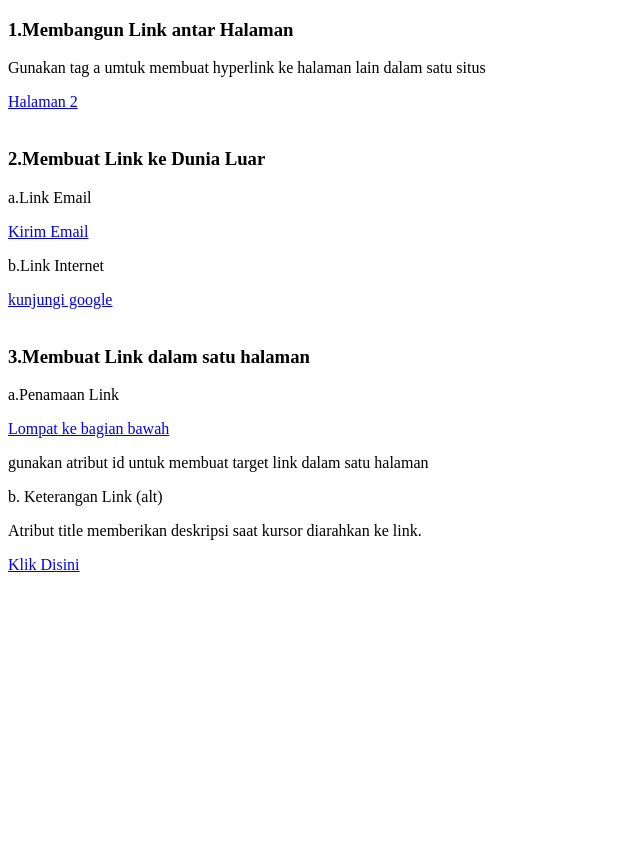
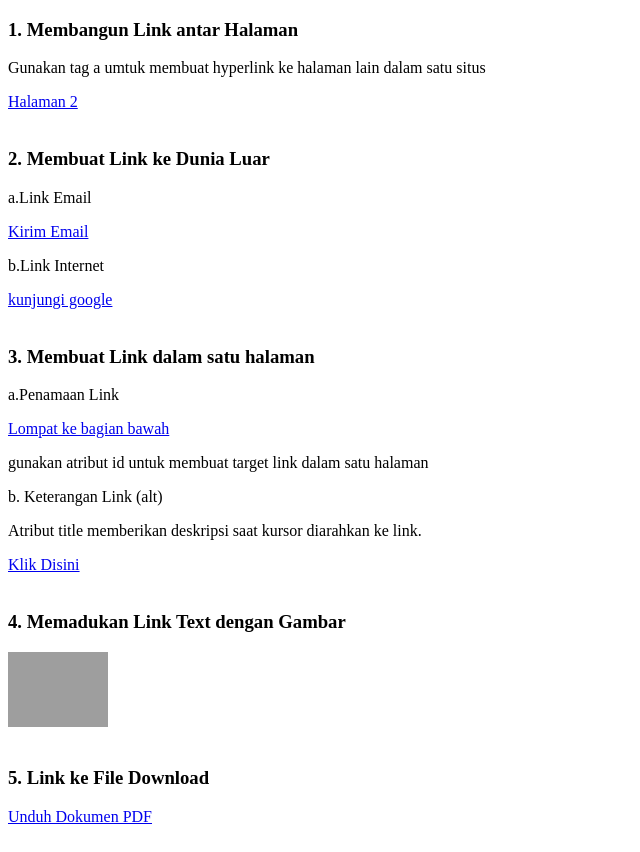
Before and after one commit to rayhan-18/1124160206-html-Meet5, a plain HTML site: page index.html in a window 1280 px wide. Shown: the whole page, without its empty margins (0-640 px from the left). Before the commit the page ends 800 px from the top, so only its background shows below. Drawn offline with Linux system fonts and the light colour scheme; grey boxes are pictures that could not be loaded.

Commit message:
link ke file download

```diff
--- a/index.html
+++ b/index.html
@@ -6,19 +6,19 @@
     <title>Pertemuan 5</title>
 </head>
 <body>
-    <h3> 1.Membangun Link antar Halaman</h3>
+    <h3> 1. Membangun Link antar Halaman</h3>
     <p>Gunakan tag a umtuk membuat hyperlink ke halaman lain dalam satu situs</p>
     <a href="index 2.html">Halaman 2</a>
     <br><br>
 
-    <h3> 2.Membuat Link ke Dunia Luar</h3>
+    <h3> 2. Membuat Link ke Dunia Luar</h3>
     <p>a.Link Email</p>
     <a href="mailto:mr0031689@gmail.com" target="_blank">Kirim Email</a>
     <p>b.Link Internet</p>
     <a href="https://www.google.com" target="_blank">kunjungi google</a>
     <br><br>
 
-    <h3> 3.Membuat Link dalam satu halaman</h3>
+    <h3> 3. Membuat Link dalam satu halaman</h3>
     <p>a.Penamaan Link</p>
     <a href="#bagian_bawah">Lompat ke bagian bawah</a>
     <p>gunakan atribut id untuk membuat target link dalam satu halaman</p>
@@ -27,5 +27,14 @@
     <a href="#Bawah" title="Lompat ke bagian Bawah">Klik Disini</a>
     <br><br>
 
+    <h3>4. Memadukan Link Text dengan Gambar</h3>
+    <a href="https://www.google.com/" target="_blank"><img src="https://yt3.googleusercontent.com/K8WVrQAQHTTwsHEtisMYcNai7p7XIlyEAdZg86qYw78ye57r5DRemHQ9Te4PcD_v98HB-ZvQjQ=s900-c-k-c0x00ffffff-no-rj" alt="Logo Google" style="height: auto; width: 100px;"></a>
+    <br><br>
+
+    <h3>5. Link ke File Download</h3>
+    <a href="SUMBER HUKUM ISLAM.pdf" download="">Unduh Dokumen PDF</a>
+    <br><br>
+
+
 </body>
 </html>
```
Also changed, not shown: 1 other file.
